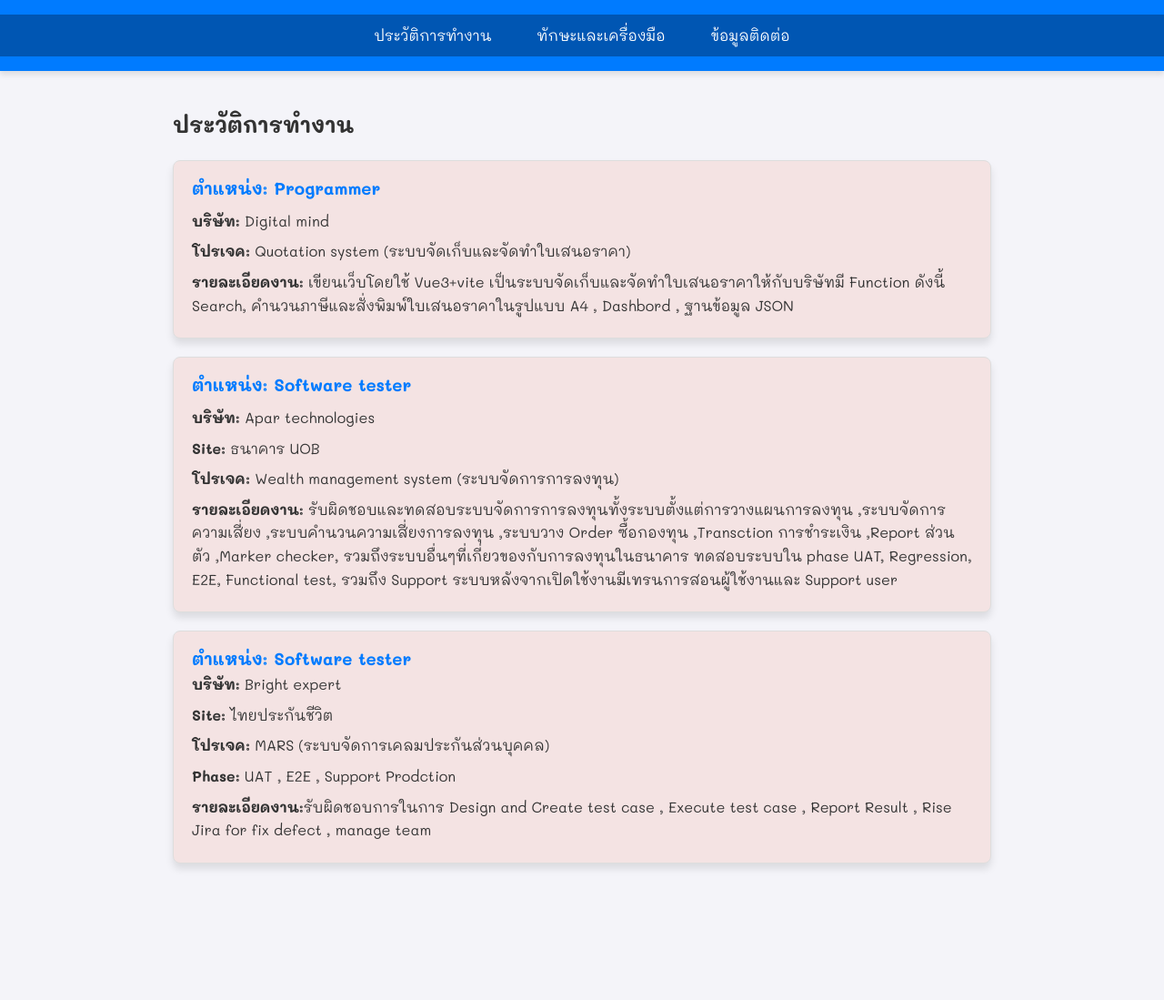
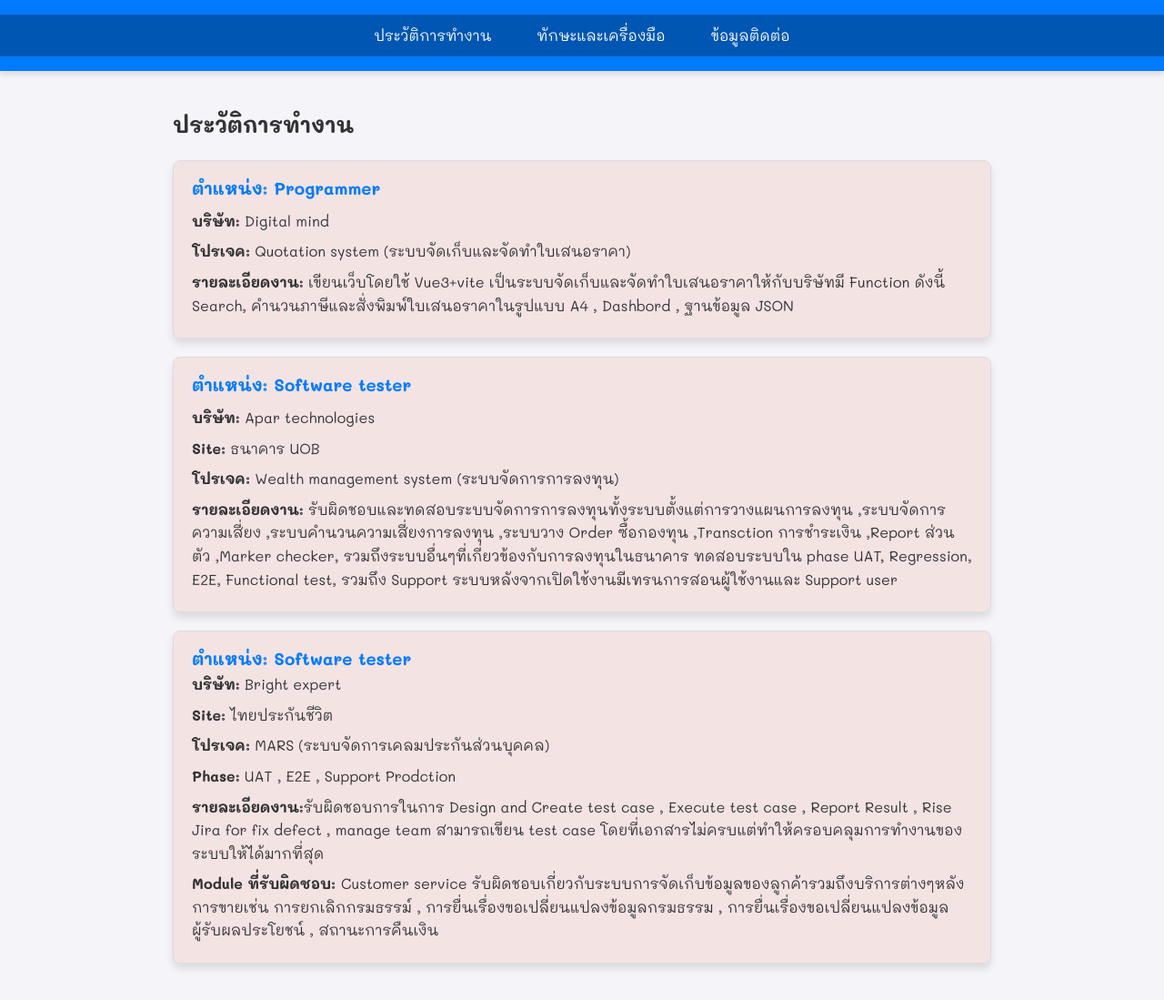
Before and after one commit to Krittapony/Resume, a plain HTML site: page work.html in a window 1280 px wide. Shown: the whole page at 91% size. Before the commit the page ends 989 px from the top, so only its background shows below. Drawn offline with Linux system fonts and the light colour scheme.

Commit message:
Update work.html

```diff
--- a/work.html
+++ b/work.html
@@ -33,7 +33,7 @@
             <p><strong>บริษัท:</strong> Apar technologies</p>
             <p><strong>Site:</strong> ธนาคาร UOB</p>
             <p><strong>โปรเจค:</strong> Wealth management system (ระบบจัดการการลงทุน)</p>
-            <p><strong>รายละเอียดงาน:</strong> รับผิดชอบและทดสอบระบบจัดการการลงทุนทั้งระบบตั้งแต่การวางแผนการลงทุน ,ระบบจัดการความเสี่ยง ,ระบบคำนวนความเสี่ยงการลงทุน ,ระบบวาง Order ซื้อกองทุน ,Transction การชำระเงิน ,Report ส่วนตัว ,Marker checker, รวมถึงระบบอื่นๆที่เกี่ยวของกับการลงทุนในธนาคาร
+            <p><strong>รายละเอียดงาน:</strong> รับผิดชอบและทดสอบระบบจัดการการลงทุนทั้งระบบตั้งแต่การวางแผนการลงทุน ,ระบบจัดการความเสี่ยง ,ระบบคำนวนความเสี่ยงการลงทุน ,ระบบวาง Order ซื้อกองทุน ,Transction การชำระเงิน ,Report ส่วนตัว ,Marker checker, รวมถึงระบบอื่นๆที่เกี่ยวข้องกับการลงทุนในธนาคาร
             ทดสอบระบบใน phase UAT, Regression, E2E, Functional test, รวมถึง Support ระบบหลังจากเปิดใช้งานมีเทรนการสอนผู้ใช้งานและ Support user</p>
         </section>
 
@@ -43,7 +43,9 @@
             <p><strong>Site:</strong> ไทยประกันชีวิต</p>
             <p><strong>โปรเจค:</strong> MARS (ระบบจัดการเคลมประกันส่วนบุคคล)</p>
             <p><strong>Phase:</strong> UAT , E2E , Support Prodction </p>
-                 <p><strong>รายละเอียดงาน:</strong>รับผิดชอบการในการ Design and Create test case , Execute test case , Report Result , Rise Jira for fix defect , manage team </p>
+                 <p><strong>รายละเอียดงาน:</strong>รับผิดชอบการในการ Design and Create test case , Execute test case , Report Result , Rise Jira for fix defect , manage team
+                 สามารถเขียน test case โดยที่เอกสารไม่ครบแต่ทำให้ครอบคลุมการทำงานของระบบให้ได้มากที่สุด </p>
+                <p><strong>Module ที่รับผิดชอบ: </strong>Customer service รับผิดชอบเกี่ยวกับระบบการจัดเก็บข้อมูลของลูกค้ารวมถึงบริการต่างๆหลังการขายเช่น การยกเลิกกรมธรรม์ , การยื่นเรื่องขอเปลี่ยนแปลงข้อมูลกรมธรรม , การยื่นเรื่องขอเปลี่ยนแปลงข้อมูลผู้รับผลประโยชน์ , สถานะการคืนเงิน</p>
 
         </section>
     </main>
```
